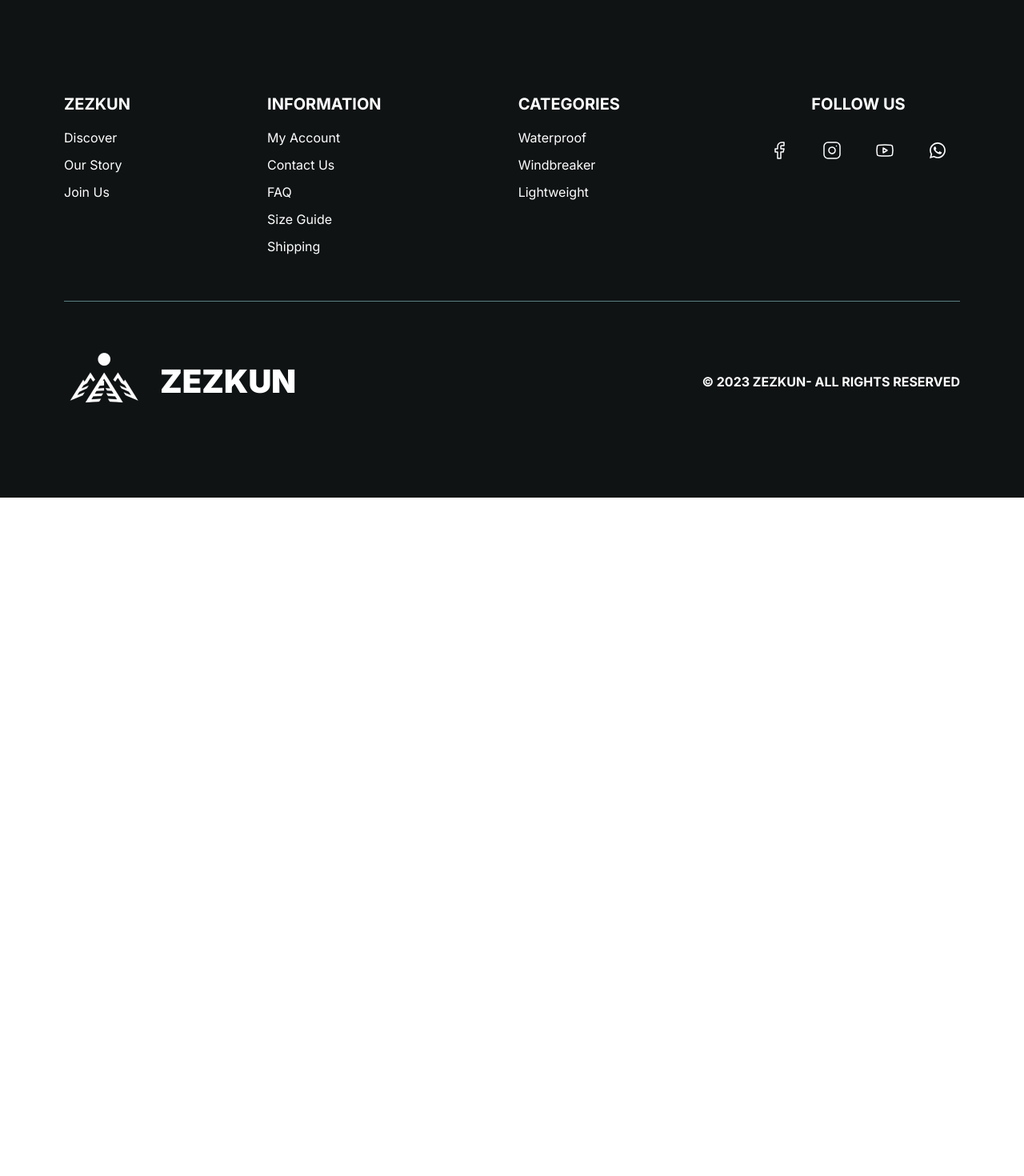
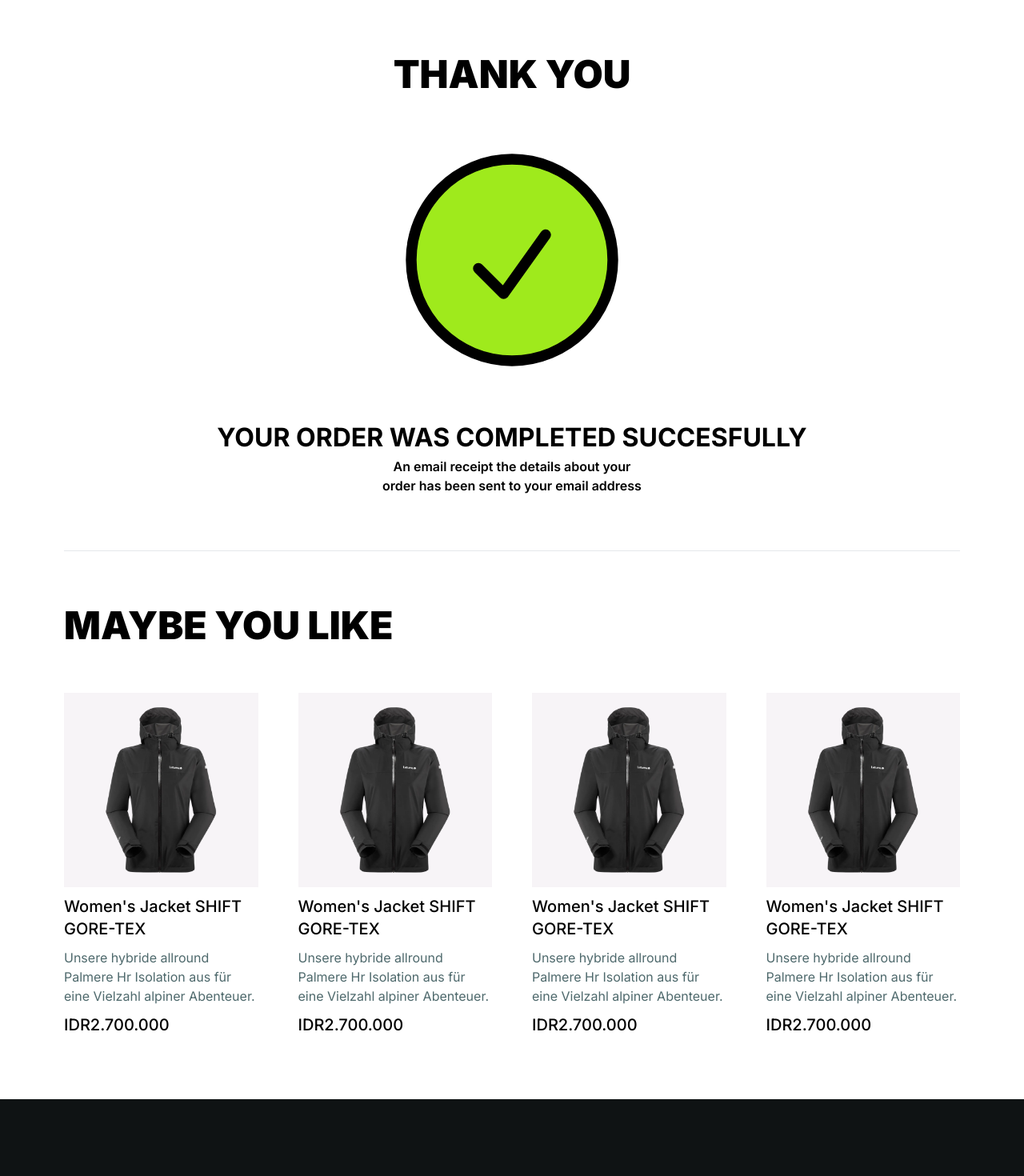
Before and after one commit to RoyhanRPL2/ZEZKUN, a Vue app: page /success in a window 1280 px wide. Shown: the top 1470 px of the page at 80% size. Before the commit the page ends 800 px from the top, so only its background shows below. Built offline with nearby package versions, Linux system fonts and the light colour scheme.

Commit message:
add: [JK] page succsess checkout

```diff
--- a/src/router/index.js
+++ b/src/router/index.js
@@ -16,6 +16,11 @@ const router = createRouter({
       // this generates a separate chunk (About.[hash].js) for this route
       // which is lazy-loaded when the route is visited.
       component: () => import('../views/AboutView.vue')
+    },
+    {
+      path: '/success',
+      name: 'success',
+      component: () => import('../views/SuccessPage.vue')
     }
   ]
 })
--- /dev/null
+++ b/src/views/SuccessPage.vue
@@ -0,0 +1,32 @@
+<template>
+    <div class="flex flex-col gap-9 sm:gap-[69px] px-10 py-8 sm:px-20 sm:py-[69px]">
+        <div class="flex flex-col items-center justify-center gap-5 sm:gap-10">
+            <h1 class="font-black text-black sm:text-3xl lg:text-5xl">THANK YOU</h1>
+            <div class="w-[20%] sm:w-[25%] lg:w-[30%]">
+                <img class="object-cover w-full h-full" src="/src/assets/svg/checksuccess.svg" alt="">
+            </div>
+            <div class="flex flex-col items-center justify-center gap-[10px]">
+                <h2 class="font-bold text-black text-center sm:text-xl lg:text-[32px]">YOUR ORDER WAS COMPLETED SUCCESFULLY</h2>
+                <p class="font-semibold text-center text-black text-xs sm:text-sm lg:text-base w-[70%] sm:w-[45%]">An email receipt the details about your
+                    order has been sent to your email address</p>
+            </div>
+        </div>
+        <hr>
+        <div class="flex flex-col gap-8 sm:gap-[60px]">
+            <h1 class="font-black text-center sm:text-start text-black sm:text-3xl lg:text-5xl">MAYBE YOU LIKE</h1>
+            <div class="lg:flex justify-between hidden gap-[50px]">
+                <Product v-for="index in 4" :key="index" />
+            </div>
+            <div class="sm:flex justify-between hidden gap-[50px] lg:hidden">
+                <Product v-for="index in 3" :key="index" />
+            </div>
+            <div class="flex w-full justify-between sm:hidden">
+                <Product v-for="index in 2" :key="index" />
+            </div>
+        </div>
+    </div>
+</template>
+
+<script setup>
+import Product from '../components/Product.vue'
+</script>
```
Also changed, not shown: src/assets/svg/checksuccess.svg (added).
